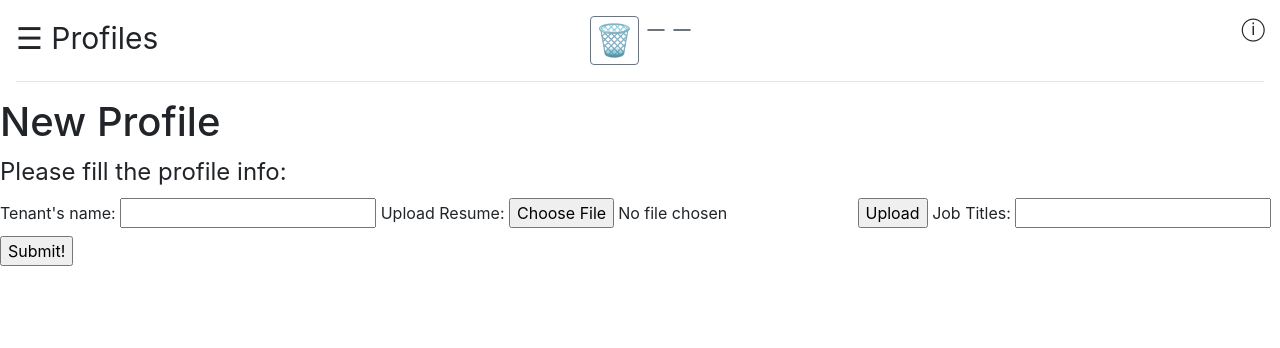
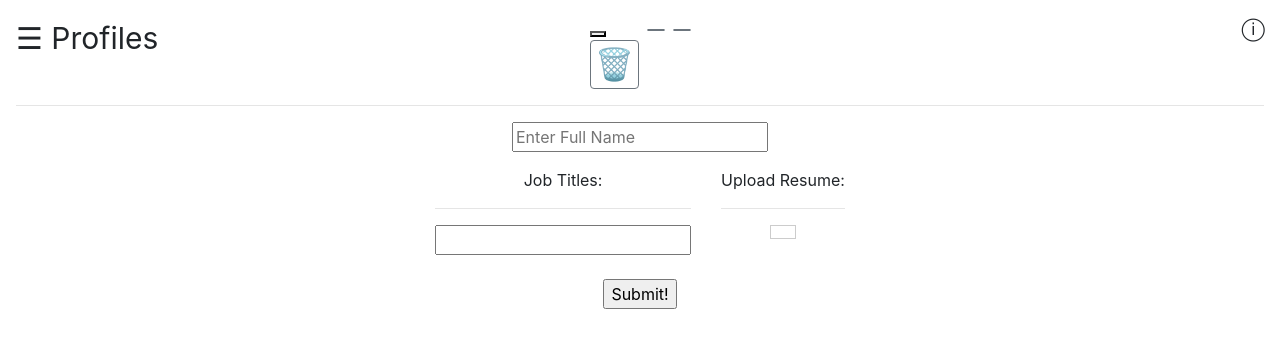
Before and after one commit to LWRGitHub/eviction_prevention, a Flask app: page /create in a window 1280 px wide. Shown: the top 348 px of the page. Run offline with Flask 2, Linux system fonts and the light colour scheme; a database or web service that is not in the repository returns one stand-in record (values such as "Sample title"); some libraries are stand-ins or nearby versions.

Commit message:
Button functionality and ux design

```diff
--- a/main.py
+++ b/main.py
@@ -155,13 +155,50 @@ def resume(tenant_id):
 
     tenant_data = mongo.db.tenants.find({})
 
-    context = {
-        'resume' : tenant_to_show['resume'],
-        'tenants': tenant_data,
-        'tenant_id': tenant_to_show['_id']
-    }
+    if request.method == 'POST':
+     ### File Upload ###
+        # check if the post request has the file part
+        if 'file' not in request.files:
+            flash('No file part')
+            return redirect(url_for('resume', tenant_id=results_id))
+        file = request.files['file']
+        # if user does not select file, browser also
+        # submit an empty part without filename
+        if file.filename == '':
+            flash('No selected file')
+            return redirect(url_for('resume', tenant_id=results_id))
+        if file and allowed_file(file.filename):
+            filename = secure_filename(file.filename)
+            print('-------------------')
+            print(filename)
+            print('-------------------')
+            file.save(os.path.join(app.config['UPLOAD_FOLDER'], filename))
 
-    return render_template('resume.html', **context)
+            new_tenant = {
+                    'tenants': tenant_data,
+                    'name': request.form.get('tenant_name'),
+                    'resume': '/static/resumes/' + filename,
+                    'tenant_id': tenant_to_show['_id']
+            }
+            # `insert_one` database call to insert the object into the
+            # database's `tenant` collection, and get its inserted id. Passes the
+            # inserted id into the redirect call below.
+
+            results = mongo.db.tenants.insert_one(new_tenant)
+            results_id = results.inserted_id
+
+            return redirect(url_for('resume',
+                                    filename=filename,
+                                    tenant_id=results_id))
+    else:
+
+        context = {
+            'resume' : tenant_to_show['resume'],
+            'tenants': tenant_data,
+            'tenant_id': tenant_to_show['_id']
+        }
+
+        return render_template('resume.html', **context)
 
 
 @app.route('/job_titles/<tenant_id>', methods=['GET', 'POST'])
@@ -219,9 +256,17 @@ def jobs(tenant_id):
         job_titles = tenant_to_show['job_titles']
 
         jobs = mongo.db.jobs.find({})
-        print("----------------------")
-        print(jobs, '"jobs.html"')
-        print("----------------------")
+
+        # small_description = ""
+        # num = 0
+        # for job in jobs:
+        #     for l in job.description:
+        #         if num > 20:
+        #             break
+        #         else:
+        #             small_description += l
+
+
         context = {
             'tenants': tenant_data,
             'tenant_id': tenant_to_show['_id'],
--- a/static/main.js
+++ b/static/main.js
@@ -17,6 +17,18 @@ function openNav() {
 }
 // ---------- /Nav -----------
 
+
+// ---------- Create PG ----------
+const reloadFunc = () => {
+  location.reload();
+}
+// ---------- /Create PG ----------
+
+// let upload = document.getElementById("res-pg-input")
+
+// upload.onclick = function() {
+
+// }
 
 // ---------- info icon ----------
 // Get the modal
--- a/static/style.css
+++ b/static/style.css
@@ -24,6 +24,19 @@
   list-style-type: none;
   text-align: left;
 }
+
+
+/* ---------- Resume PG ---------- */
+input[type="file"] {
+  display: none;
+}
+.custom-file-upload {
+  border: 1px solid #ccc;
+  display: inline-block;
+  padding: 6px 12px;
+  cursor: pointer;
+}
+/* ---------- /Resume PG ---------- */
 
 
 /* ---------- Titles pg ---------- */
--- a/templates/create.html
+++ b/templates/create.html
@@ -3,6 +3,8 @@
 <!-- div created in base.html ***Includes profile menu button*** -->
     <div class="row justify-content-center">
         <div class="col-auto mx-1 p-0">
+
+            <button onclick="reloadFunc()" value="&#128465;"></button>
 
             <form  action="/delete/{{tenant_id}}" method='POST' id="delete-form" >
                 <input type="submit" class="icon-trash nav btn btn-outline-secondary m-0 px-1 py-0 text-dark" style="font-size: 31px;" value="&#128465;">
@@ -22,27 +24,38 @@
 <hr class="mx-3" />
 
 <main>
-    <h1>New Profile</h1>
 
     <!-- File upload added (enctype=multipart/form-data) -->
     <form method='POST' enctype=multipart/form-data>
-        <fieldset>
-            <legend>Please fill the profile info:</legend>
+        <fieldset class="text-center">
 
-            <label>
-                Tenant's name:
-                <input type="text" name="tenant_name">
-            </label>
-            <!-- File Upload info from "https://flask.palletsprojects.com/en/1.1.x/patterns/fileuploads/"  -->
-            <label>Upload Resume:
-                <input type=file name=file>
-                <input type=submit value=Upload>
-            </label>
+            <div class="text-center" >
+                <input type="text" name="tenant_name" placeholder="Enter Full Name">
+            </div>
 
-            <label>
-                Job Titles:
-                <input type="text" name="job_titles">
-            </label>
+            <div class="m-3 ">
+                <div class="row justify-content-center">
+                    <div class="col-auto">
+
+                        <label>
+                            Job Titles:
+                            <hr />
+                            <input type="text" name="job_titles">
+                        </label>
+
+                    </div>
+                    <div class="col-auto text-center">
+
+                        <!-- File Upload info from "https://flask.palletsprojects.com/en/1.1.x/patterns/fileuploads/"  -->
+                        Upload Resume:
+                        <hr />
+                        <label class="custom-file-upload icon-upload-alt">
+                            <input type=file name=file>
+                        </label>
+
+                    </div>
+                </div>
+            </div>
 
             <input type="submit" class="submit" value="Submit!">
         </fieldset>
```
Also changed, not shown: templates/detail.html (+15 -6 lines), templates/job_titles.html (+1 -7 lines), templates/jobs.html (+18 -5 lines), templates/resume.html (+5 -2 lines), 1 other file.
